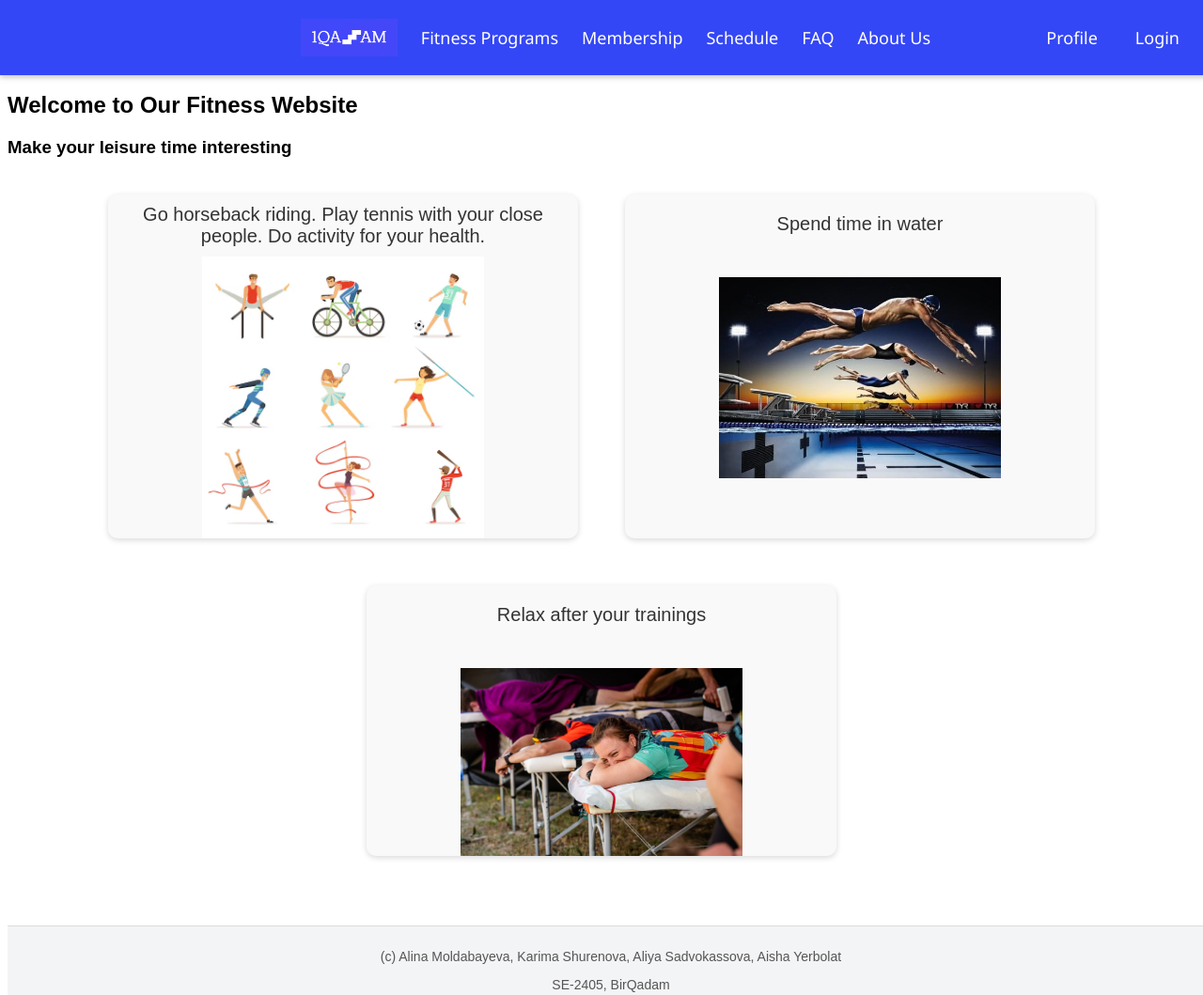
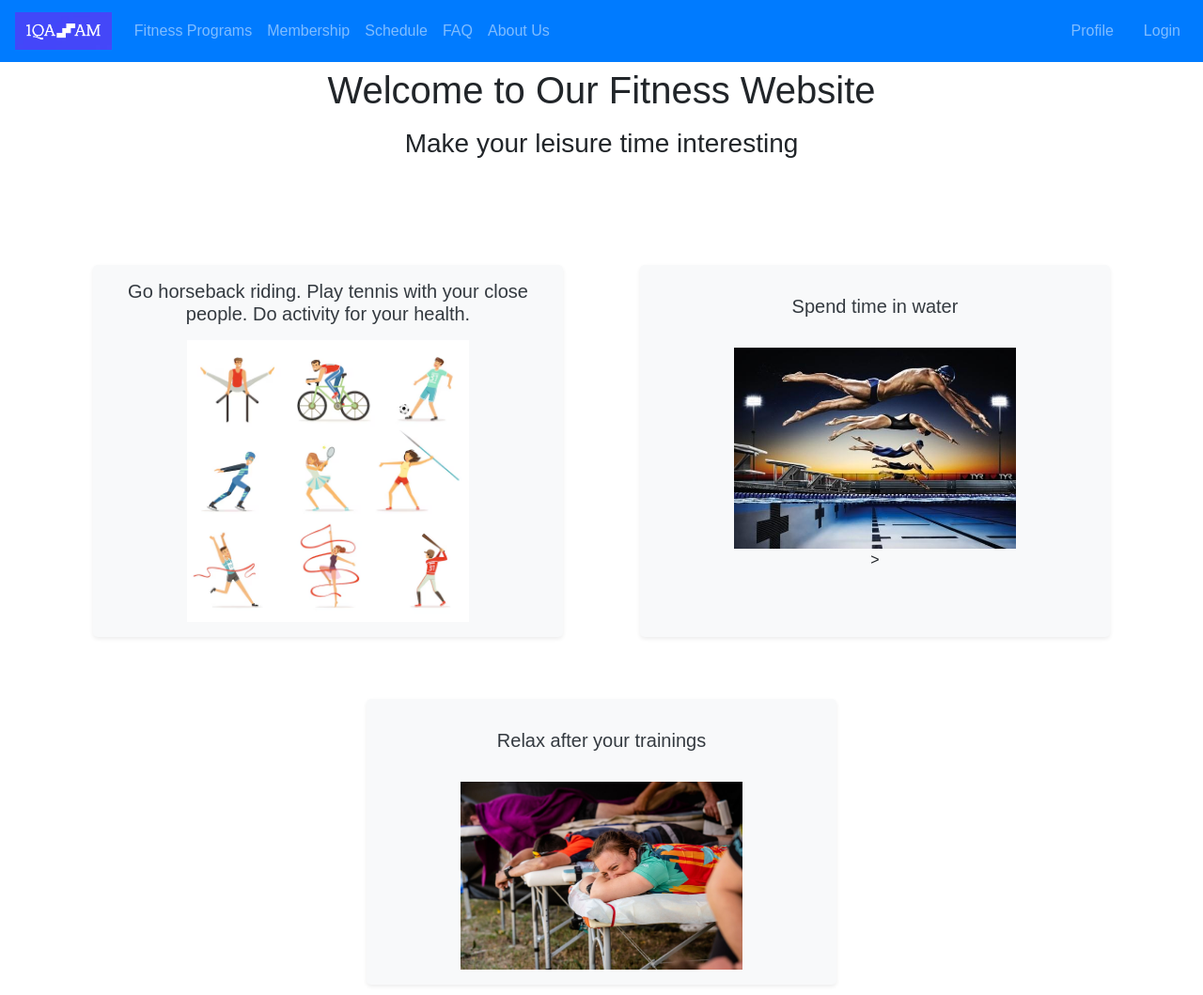
Before and after one commit to Alinaa111/assignment4_web1, a plain HTML site: page index.html in a window 1280 px wide. Shown: the top 1059 px of the page at 94% size. Drawn offline with nearby package versions, Linux system fonts and the light colour scheme.

Commit message:
Added Bootstrap navidation bar

```diff
--- a/index.html
+++ b/index.html
@@ -3,57 +3,58 @@
 <head>
   <meta charset="UTF-8">
   <title>Fitness Group Project – Home</title>
+  <link rel="stylesheet" href="https://cdn.jsdelivr.net/npm/bootstrap@4.6.2/dist/css/bootstrap.min.css" integrity="sha384-xOolHFLEh07PJGoPkLv1IbcEPTNtaed2xpHsD9ESMhqIYd0nLMwNLD69Npy4HI+N" crossorigin="anonymous">
   <link rel="stylesheet" href="styles/shared.css">
 </head>
-<body>
+<body class="pt-5">
   <header>
     <div id="navbar"></div>
   </header>
 
 
-  <main>
-    <section>
-      <h1>Welcome to Our Fitness Website</h1>
-      <h3>Make your leisure time interesting</h3>
+  <main class="text-center my-4">
+    <section class="mb-5">
+      <h1 class="mb-3">Welcome to Our Fitness Website</h1>
+      <h3 class="mb-4">Make your leisure time interesting</h3>
     </section>
-    <div class="home_page-cards">
-      <div class="description1_card">
+
+    <div class="home_page-cards d-flex flex-wrap justify-content-center gap-5 p-4 p-sm-3 p-lg-5">
+      <div class="description1_card bg-light rounded-lg shadow-sm d-flex flex-column align-items-center text-center p-3 m-3">
           <div>
-            <p>Go horseback riding. Play tennis with your close people. Do activity for your health.</p>
+            <p class="h5 text-dark mb-3">Go horseback riding. Play tennis with your close people. Do activity for your health.</p>
           </div>
-          <img src="images/home-page_2.jpg" alt="people are doing sport" >
+          <img src="images/home-page_2.jpg" alt="people are doing sport" class="img-fluid w-100">
       </div>
-      <div class="description2_card">
+      <div class="description2_card bg-light rounded-lg shadow-sm d-flex flex-column align-items-center text-center p-3 m-3">
           <div>
-            <p>Spend time in water</p>
+            <p class="h5 text-dark mt-3 mb-3">Spend time in water</p>
           </div>
-          <img src="images/sport-reklama.jpg" alt="swimmers">
+          <img src="images/sport-reklama.jpg" alt="swimmers" class="img-fluid w-100 mt-3">>
       </div>
-      <div class="description3_card">
+      <div class="description3_card bg-light rounded-lg shadow-sm d-flex flex-column align-items-center text-center p-3 m-">
           <div>
-            <p>Relax after your trainings</p>
+            <p class="h5 text-dark mt-3 mb-3">Relax after your trainings</p>
           </div>
-          <img src="images/img-relax.jpeg" alt="relax moment">
+          <img src="images/img-relax.jpeg" alt="relax moment" class="img-fluid w-100 mt-3">
       </div>
     </div>
-
   </main>
 
   <br><br><br>
-  <footer>
+  <footer class="text-center py-3 bg-light text-secondary border-top mt-5">
     <div id="contacts"> </div>
   </footer>
 
+
+  <script src="https://cdn.jsdelivr.net/npm/jquery@3.5.1/dist/jquery.slim.min.js" integrity="sha384-DfXdz2htPH0lsSSs5nCTpuj/zy4C+OGpamoFVy38MVBnE+IbbVYUew+OrCXaRkfj" crossorigin="anonymous"></script>
+  <script src="https://cdn.jsdelivr.net/npm/popper.js@1.16.1/dist/umd/popper.min.js" integrity="sha384-9/reFTGAW83EW2RDu2S0VKaIzap3H66lZH81PoYlFhbGU+6BZp6G7niu735Sk7lN" crossorigin="anonymous"></script>
+  <script src="https://cdn.jsdelivr.net/npm/bootstrap@4.6.2/dist/js/bootstrap.min.js" integrity="sha384-+sLIOodYLS7CIrQpBjl+C7nPvqq+FbNUBDunl/OZv93DB7Ln/533i8e/mZXLi/P+" crossorigin="anonymous"></script>
 
   <script>
     fetch("nav.html")
       .then(res => res.text())
       .then(data => {
         document.getElementById("navbar").innerHTML = data;
-
-        document.getElementById("navToggle").addEventListener("click", function () {
-          document.getElementById("navMenu").classList.toggle("active");
-        });
       });
   </script>
 
--- a/nav.html
+++ b/nav.html
@@ -1,23 +1,35 @@
-<div>
-    <div class="nav_links">
-        <div class="nav_menu" id="navMenu">
-          <nav class="nav_main">
-            <a href="index.html"><img src="images/logo.png" alt="logotype"></a>
-            <a href="pages/alina-fitness.html">Fitness Programs</a>
-            <a href="pages/karima-membership.html">Membership</a>
-            <a href="pages/karima-schedule.html">Schedule</a>
-            <a href="pages/aisha-faq.html">FAQ</a>
-            <a href="pages/aisha-about.html">About Us</a>
-          </nav>
-        </div>
+<nav class="navbar navbar-expand-lg fixed-top navbar-dark bg-primary">
+  <a class="navbar-brand" href="index.html"><img src="images/logo.png" height="40" alt="logotype"></a>
+  <button class="navbar-toggler" type="button" data-toggle="collapse" data-target="#navbarNav" aria-controls="navbarSupportedContent" aria-expanded="false" aria-label="Toggle navigation">
+    <span class="navbar-toggler-icon"></span>
+  </button>
 
-        <div class="nav_right">
-          <nav class="nav_profile">
-            <a href="pages/aliya-profile.html">Profile</a>
-            <a href="pages/aliya-login.html">Login</a>
-          </nav>
+  <div class="collapse navbar-collapse" id="navbarNav">
+    <ul class="navbar-nav" id="navMenu">
+      <li class="nav-item">
+        <a class="nav-link" href="pages/alina-fitness.html">Fitness Programs</a>
+      </li>
+      <li class="nav-item">
+        <a class="nav-link" href="pages/karima-membership.html">Membership</a>
+      </li>
+      <li class="nav-item">
+        <a class="nav-link" href="pages/karima-schedule.html">Schedule</a>
+      </li>
+      <li class="nav-item">
+        <a class="nav-link" href="pages/aisha-faq.html">FAQ</a>
+      </li>
+      <li class="nav-item">
+        <a class="nav-link" href="pages/aisha-about.html">About Us</a>
+      </li>
+    </ul>
 
-          <button class="nav_toggle" id="navToggle">&#9776;</button>
-        </div>
-    </div>
-</div>
+    <ul class="navbar-nav ml-auto">
+      <li class="nav-item mr-lg-3">
+        <a class="nav-link" href="pages/aliya-profile.html">Profile</a>
+      </li>
+      <li class="nav-item">
+        <a class="nav-link" href="pages/aliya-login.html">Login</a>
+      </li>
+    </ul>
+  </div>
+</nav>
--- a/styles/shared.css
+++ b/styles/shared.css
@@ -1,6 +1,5 @@
 body {
     font-family: Arial, Helvetica, sans-serif;
-    padding-top: 70px;
 }
 
 .home_page-cards {
@@ -8,7 +7,6 @@ body {
   justify-content: center;
   flex-wrap: wrap;
   gap: 50px;
-  padding: 20px;
 }
 
 .home_page-cards > div {
@@ -24,135 +22,11 @@ body {
   text-align: center;
 }
 
-.home_page-cards p {
-  font-size: 20px;
-  margin: 10px;
-  color: #333;
-}
-
 .home_page-cards img {
   max-width: 300px;
   width: 100%;
   height: auto;
   object-fit: cover;
-}
-
-.description2_card img {
-  margin-top: 35px;
-}
-
-.description3_card img {
-  margin-top: 35px;
-}
-
-.description2_card p {
-  margin-top: 20px;
-}
-
-.description3_card p {
-  margin-top: 20px;
-}
-
-.nav_links {
-    display: flex;
-    justify-content: space-between;
-    align-items: center;
-    font-family: Arial, Helvetica, sans-serif;
-    font-size: 20px;
-    position: fixed;
-    top: 0;
-    left: 0;
-    width: 100%;
-    background-color: white;
-    background: #3447F6;
-    padding: 10px 20px;
-    box-shadow: 0 2px 6px rgba(0, 0, 0, 0.25);
-    z-index: 1000;
-    width: 100%;
-    height: 60px;
-}
-.nav_links a {
-    position: relative;
-    color: #fff;
-    text-decoration: none;
-    font-family: "Segoe UI", Arial, sans-serif;
-    font-size: 18px;
-    margin-right: 25px;
-    transition: color 0.3s ease;
-}
-.nav_links a::after {
-    content: "";
-    position: absolute;
-    bottom: -5px;
-    left: 0;
-    width: 0%;
-    height: 2px;
-    background: #fff;
-    transition: width 0.3s ease;
-}
-.nav_links a:hover::after,
-.nav_links a:focus::after {
-    width: 100%;
-}
-.nav_links img {
-  display: block;
-  height: 40px;
-}
-
-.nav_main {
-  display: flex;
-  align-items: center;
-  margin-left: 300px;
-}
-
-.nav_main a {
-  display: flex;
-  align-items: center;
-}
-.nav_profile {
-    display: flex;
-    gap: 15px;
-    padding-right: 20px;
-}
-.nav_right {
-  display: flex;
-  align-items: center;
-  gap: 15px;
-}
-
-.nav_toggle {
-  display: none;
-  font-size: 28px;
-  background: none;
-  border: none;
-  color: #fff;
-  cursor: pointer;
-}
-
-@media (max-width: 992px) {
-  .nav_toggle {
-    display: block;
-  }
-
-  .nav_menu {
-    position: fixed;
-    top: 0;
-    right: -300px;
-    background: #3447F6;
-    width: 250px;
-    height: 100%;
-    padding: 20px;
-    transition: right 0.3 ease;
-  }
-
-  .nav_menu.active{
-    right: 0;
-  }
-
-  .nav_main {
-    flex-direction: column;
-    gap: 15px;
-  }
 }
 
 footer {
@@ -166,3 +40,42 @@ footer {
   font-size: 14px;
   border-top: 1px solid #ddd;
 }
+
+@media (max-width: 575px) {
+  .home_page-cards {
+    flex-direction: column;
+    align-items: center;
+    gap: 30px;
+  }
+
+  .home_page-cards > div {
+    flex: 0 0 100%;
+    max-width: 90%;
+  }
+
+  .home_page-cards p {
+    font-size: 18px;
+  }
+}
+
+@media (min-width: 576px) and (max-width: 768px) {
+  .home_page-cards {
+    justify-content: center;
+  }
+
+  .home_page-cards > div {
+    flex: 0 0 calc(50% - 40px);
+    max-width: 400px;
+  }
+}
+
+@media (min-width: 769px) and (max-width: 992px) {
+  .home_page-cards {
+    justify-content: center;
+  }
+
+  .home_page-cards > div {
+    flex: 0 0 calc(50% - 40px);
+    max-width: 450px;
+  }
+}
```
Also changed, not shown: pages/alina-fitness.html (+5 -4 lines), pages/nav-pages.html (+32 -20 lines), styles/alina.css (+9 -1 lines).
